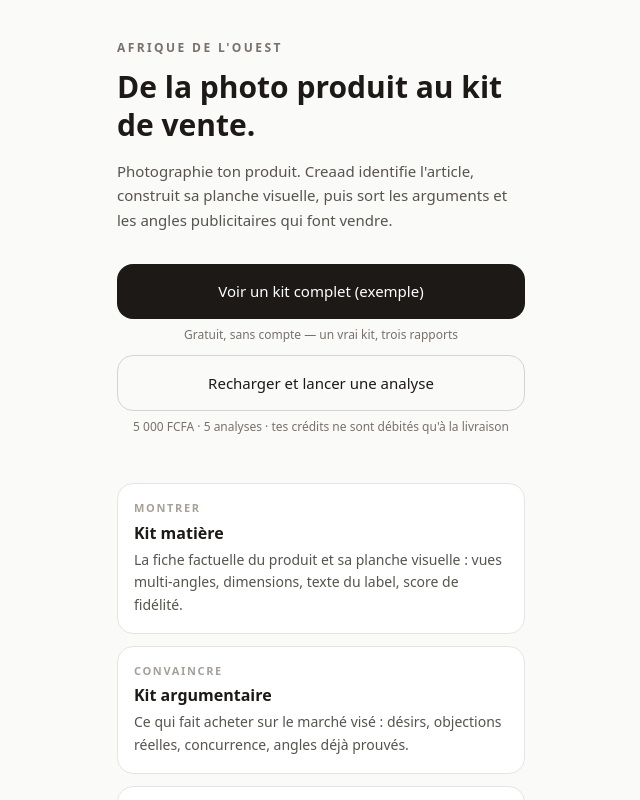
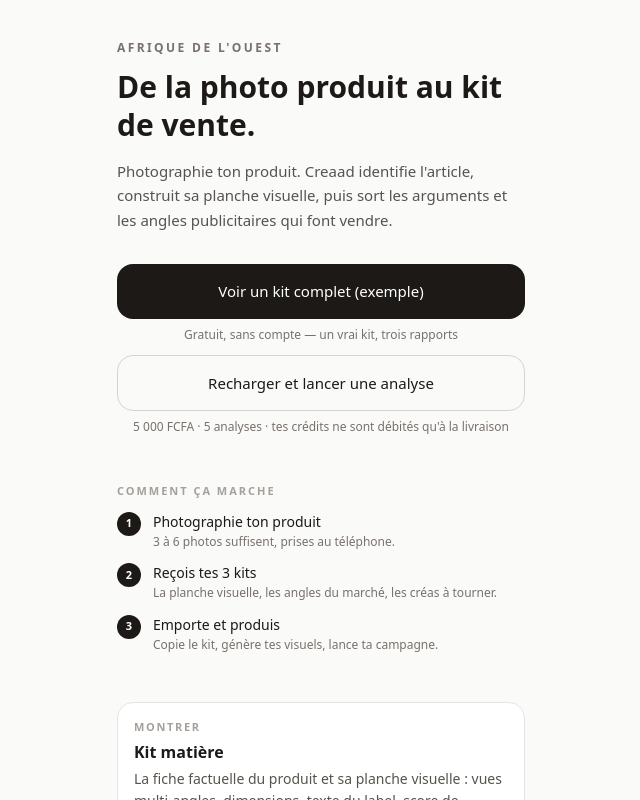
Before and after one commit to Michaelramde/creaad, a Next.js app: page / in a window 1280 px wide. Shown: the top 800 px of the page, without its empty margins (319-959 px from the left). Built offline with nearby package versions, Linux system fonts and the light colour scheme.

Commit message:
App : parcours en 3 etapes, copie du kit, libelles unifies

```diff
--- a/src/app/analyses/[id]/page.tsx
+++ b/src/app/analyses/[id]/page.tsx
@@ -4,6 +4,7 @@ import Link from "next/link";
 import { notFound, redirect } from "next/navigation";
 
 import { ConfirmArticle } from "@/components/confirm-article";
+import { CopyButton } from "@/components/copy-button";
 import { Badge, Card, Kicker, ScoreBar, type Tone } from "@/components/ui";
 import { auth } from "@/lib/auth";
 import { db } from "@/lib/db";
@@ -288,6 +289,20 @@ export default async function AnalysisPage({ params }: { params: Promise<{ id: s
       )}
 
       <div className="mt-8 space-y-3">
+        {kit?.angles && kit.angles.length > 0 && (
+          <details className="rounded-2xl border border-stone-200 bg-white p-4">
+            <summary className="cursor-pointer text-xs font-medium text-stone-700">
+              Emporter le kit (texte à copier)
+            </summary>
+            <div className="mt-3 flex justify-end">
+              <CopyButton text={buildExport(row.archetypeSlug, portfolio, kit)} label="Copier le kit" />
+            </div>
+            <pre className="mt-2 max-h-64 overflow-y-auto whitespace-pre-wrap break-words rounded-xl bg-stone-50 p-3 text-[11px] leading-relaxed text-stone-700">
+{buildExport(row.archetypeSlug, portfolio, kit)}
+            </pre>
+          </details>
+        )}
+
         <Link
           href="/nouveau"
           className="block rounded-2xl bg-stone-900 px-5 py-3.5 text-center text-sm font-medium text-white"
@@ -301,3 +316,64 @@ export default async function AnalysisPage({ params }: { params: Promise<{ id: s
     </main>
   );
 }
+
+/** Version texte du kit, pour la coller dans un autre outil. */
+function buildExport(
+  archetype: string | null,
+  portfolio: PortfolioEntry[] | null,
+  kit: {
+    bigIdea?: string;
+    angles?: { hook: string; promise: string; proof: string; objectionHandled: string; sourceAngleRef: string }[];
+    hooks?: { format: string; text: string }[];
+    scripts?: { durationS: number; scenes: { atS: number; visual: string }[] }[];
+    imagePrompts?: { prompt: string }[];
+  },
+): string {
+  const lines: string[] = [];
+  lines.push(`# Kit publicitaire — ${(archetype ?? "produit").replace(/-/g, " ")}`, "");
+
+  if (kit.bigIdea) lines.push("## Idée directrice", kit.bigIdea, "");
+
+  if (kit.angles?.length) {
+    lines.push("## Angles");
+    for (const angle of kit.angles) {
+      lines.push(
+        `### « ${angle.hook} »`,
+        `- Promesse : ${angle.promise}`,
+        `- Preuve : ${angle.proof}`,
+        `- Objection traitée : ${angle.objectionHandled}`,
+        `- Angle de marché : ${angle.sourceAngleRef}`,
+        "",
+      );
+    }
+  }
+
+  if (kit.hooks?.length) {
+    lines.push("## Hooks");
+    for (const hook of kit.hooks) lines.push(`- [${hook.format}] ${hook.text}`);
+    lines.push("");
+  }
+
+  if (kit.scripts?.length) {
+    lines.push(`## Script ${kit.scripts[0]?.durationS ?? 15} s`);
+    for (const scene of kit.scripts[0]?.scenes ?? []) lines.push(`- ${scene.atS}s — ${scene.visual}`);
+    lines.push("");
+  }
+
+  if (kit.imagePrompts?.length) {
+    lines.push("## Prompts d'image");
+    for (const prompt of kit.imagePrompts) lines.push(`- ${prompt.prompt}`);
+    lines.push("");
+  }
+
+  if (portfolio?.length) {
+    lines.push("## Angles observés sur le marché");
+    for (const entry of portfolio.slice(0, 6)) {
+      lines.push(
+        `- ${entry.family} — ${entry.action} (${entry.figures.advertisers} annonceurs, ${Math.round(entry.figures.medianDaysRunning)} j)`,
+      );
+    }
+  }
+
+  return lines.join("\n").trim();
+}
--- a/src/app/page.tsx
+++ b/src/app/page.tsx
@@ -52,6 +52,29 @@ export default function Home() {
         5 000 FCFA · 5 analyses · tes crédits ne sont débités qu&apos;à la livraison
       </p>
 
+      <section className="mt-12">
+        <p className="text-[11px] font-semibold uppercase tracking-[0.18em] text-stone-400">
+          Comment ça marche
+        </p>
+        <ol className="mt-3 space-y-3">
+          {[
+            ["Photographie ton produit", "3 à 6 photos suffisent, prises au téléphone."],
+            ["Reçois tes 3 kits", "La planche visuelle, les angles du marché, les créas à tourner."],
+            ["Emporte et produis", "Copie le kit, génère tes visuels, lance ta campagne."],
+          ].map(([title, body], index) => (
+            <li key={title} className="flex gap-3">
+              <span className="flex h-6 w-6 shrink-0 items-center justify-center rounded-full bg-stone-900 text-[11px] font-semibold text-white">
+                {index + 1}
+              </span>
+              <div>
+                <p className="text-sm font-medium">{title}</p>
+                <p className="text-xs leading-relaxed text-stone-500">{body}</p>
+              </div>
+            </li>
+          ))}
+        </ol>
+      </section>
+
       <section className="mt-12 space-y-3">
         {KITS.map((kit) => (
           <article key={kit.title} className="rounded-2xl border border-stone-200 bg-white p-4">
--- /dev/null
+++ b/src/components/copy-button.tsx
@@ -0,0 +1,28 @@
+"use client";
+
+import { useState } from "react";
+
+/** Bouton de copie — indispensable pour emporter un kit dans un autre outil. */
+export function CopyButton({ text, label = "Copier" }: { text: string; label?: string }) {
+  const [copied, setCopied] = useState(false);
+
+  async function copy() {
+    try {
+      await navigator.clipboard.writeText(text);
+      setCopied(true);
+      setTimeout(() => setCopied(false), 2000);
+    } catch {
+      setCopied(false);
+    }
+  }
+
+  return (
+    <button
+      type="button"
+      onClick={() => void copy()}
+      className="rounded-full border border-stone-300 px-3 py-1.5 text-xs font-medium text-stone-700 active:scale-[0.98]"
+    >
+      {copied ? "Copié ✓" : label}
+    </button>
+  );
+}
```
